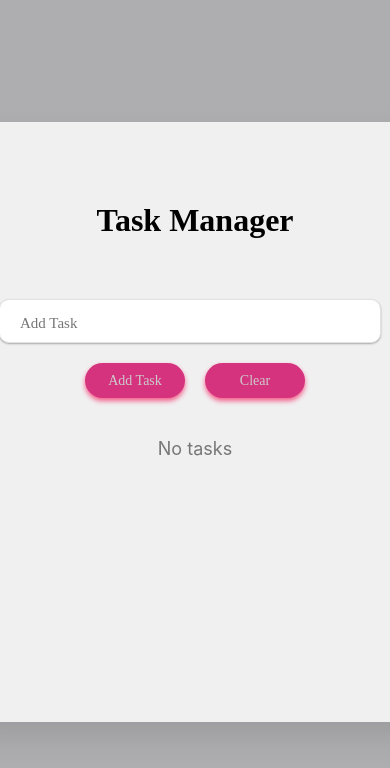
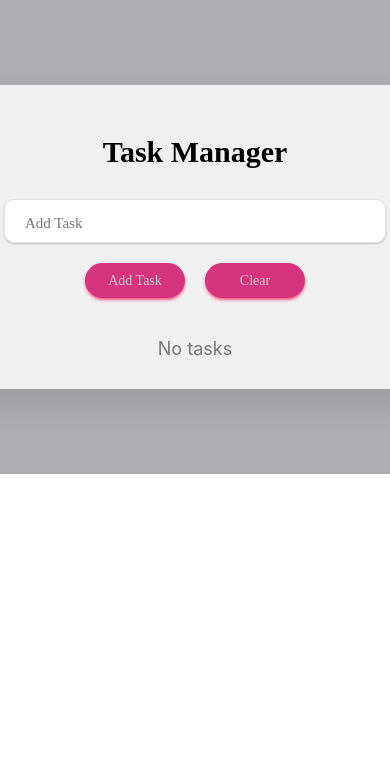
Before and after one commit to Shaghayegh-93/TaskManagerApp, a React (Create React App) app: page / in a window 390 px wide. Shown: the top 768 px of the page. Built offline with nearby package versions, Linux system fonts and the light colour scheme; a web font is replaced by a local one.

Commit message:
responsive app

```diff
--- a/src/App.css
+++ b/src/App.css
@@ -10,8 +10,8 @@
 
 .container {
   background: #aeaeb0;
-  width: 100%;
-  height: 100vh;
+  /* width: 100%; */
+  /* height: 100%; */
   display: flex;
   justify-content: center;
   align-items: center;
@@ -27,6 +27,7 @@
   border-radius: 5px;
   max-height: 800px;
   overflow-y: auto;
+  margin: 60px 0;
   box-shadow: 0 15px 30px rgba(0, 0, 0, 0.1);
 }
 
@@ -42,7 +43,7 @@
   display: flex;
   flex-direction: column;
   align-items: space-between;
-  margin-bottom: 50px;
+  /* margin-bottom: 50px; */
   width: 100%;
 }
 
@@ -66,8 +67,6 @@
   width: 350px;
   min-width: 250px;
   padding: 15px 10px 10px 20px;
-
-  margin-right: 10px;
   font-family: "Capriola";
   font-size: 15px;
   color: rgb(78, 76, 76);
@@ -75,7 +74,7 @@
   border: 1px solid #e0e3e4;
   outline: none;
   border-radius: 10px;
-  box-shadow: 0 1px 2px rgba(0, 0, 0, 0.3);
+  box-shadow: 0 1px 2px rgba(0, 0, 0, 0.2);
 }
 
 .buttons {
@@ -95,7 +94,7 @@
   font-family: "Capriola";
   font-size: 14px;
   border-radius: 20px;
-  box-shadow: 0 3px 5px #f35f89;
+  box-shadow: 0 2px 3px #f35f89;
   outline: none;
   cursor: pointer;
 }
@@ -137,7 +136,7 @@
   font-family: "Capriola";
   font-size: 14px;
   border-radius: 20px;
-  box-shadow: 0 3px 5px #f35f89;
+  box-shadow: 0 2px 3px #f35f89;
   outline: none;
   cursor: pointer;
 }
@@ -148,3 +147,36 @@
   font-size: 18px;
   margin-top: 20px;
 }
+@media (max-width: 320px) {
+  .header h1 {
+    margin: 20px 10px 30px 10px;
+    font-size: 20px;
+  }
+
+  .app-wrapper {
+    min-width: 300px;
+    height: auto;
+
+  }
+  .task-input {
+    width: 200px;
+    padding: 15px 10px 10px 20px;
+  }
+
+  .btn {
+    margin: 5px;
+  }
+  .list-item {
+    margin: 10px 0;
+  }
+}
+@media (min-width: 321px) and (max-width: 768px) {
+  .app-wrapper {
+    height:auto;
+    margin: 85px 0;
+  }
+  .header h1 {
+    margin: 20px 10px 30px 10px;
+    font-size: 30px;
+  }
+}
```
